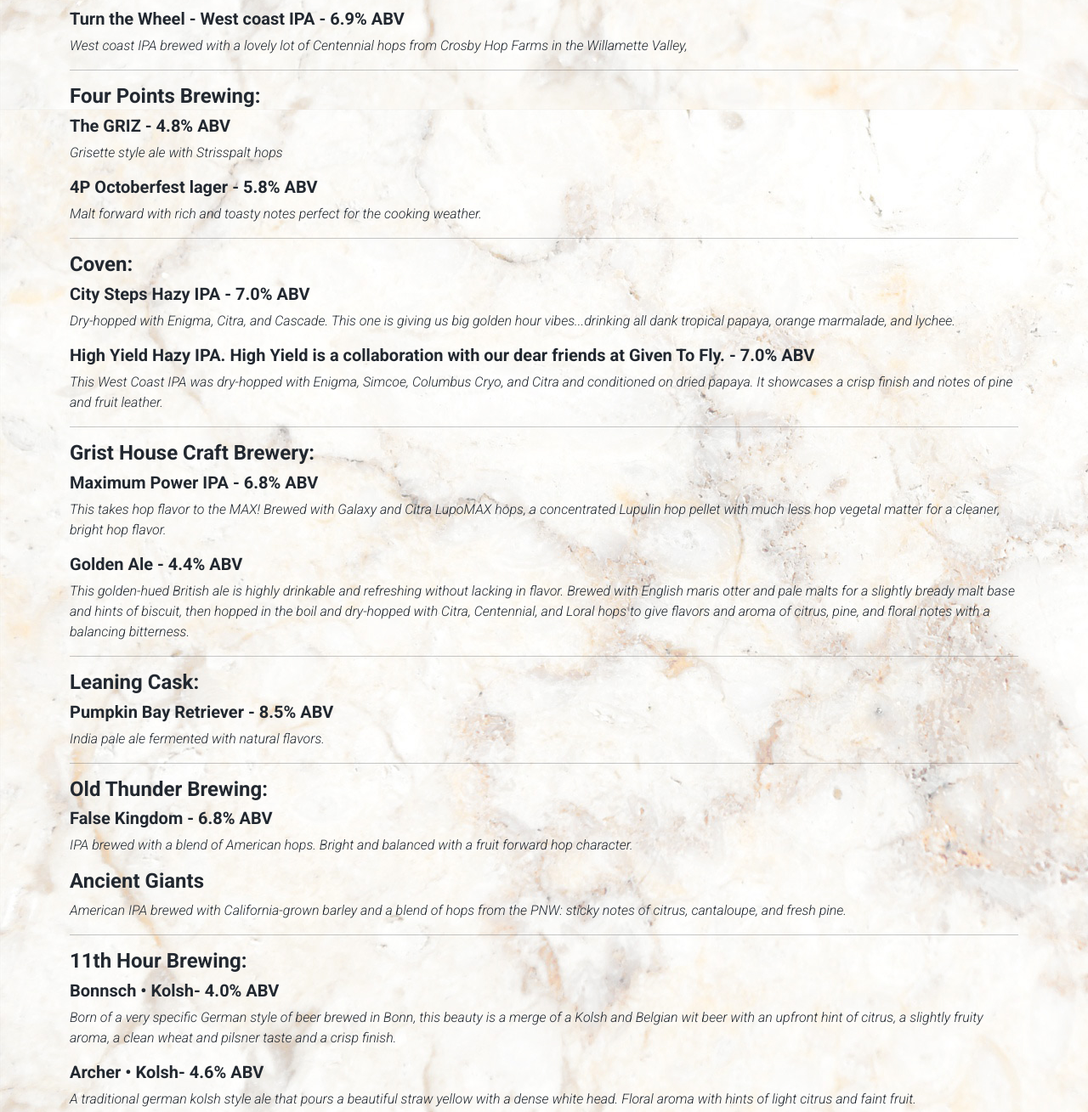
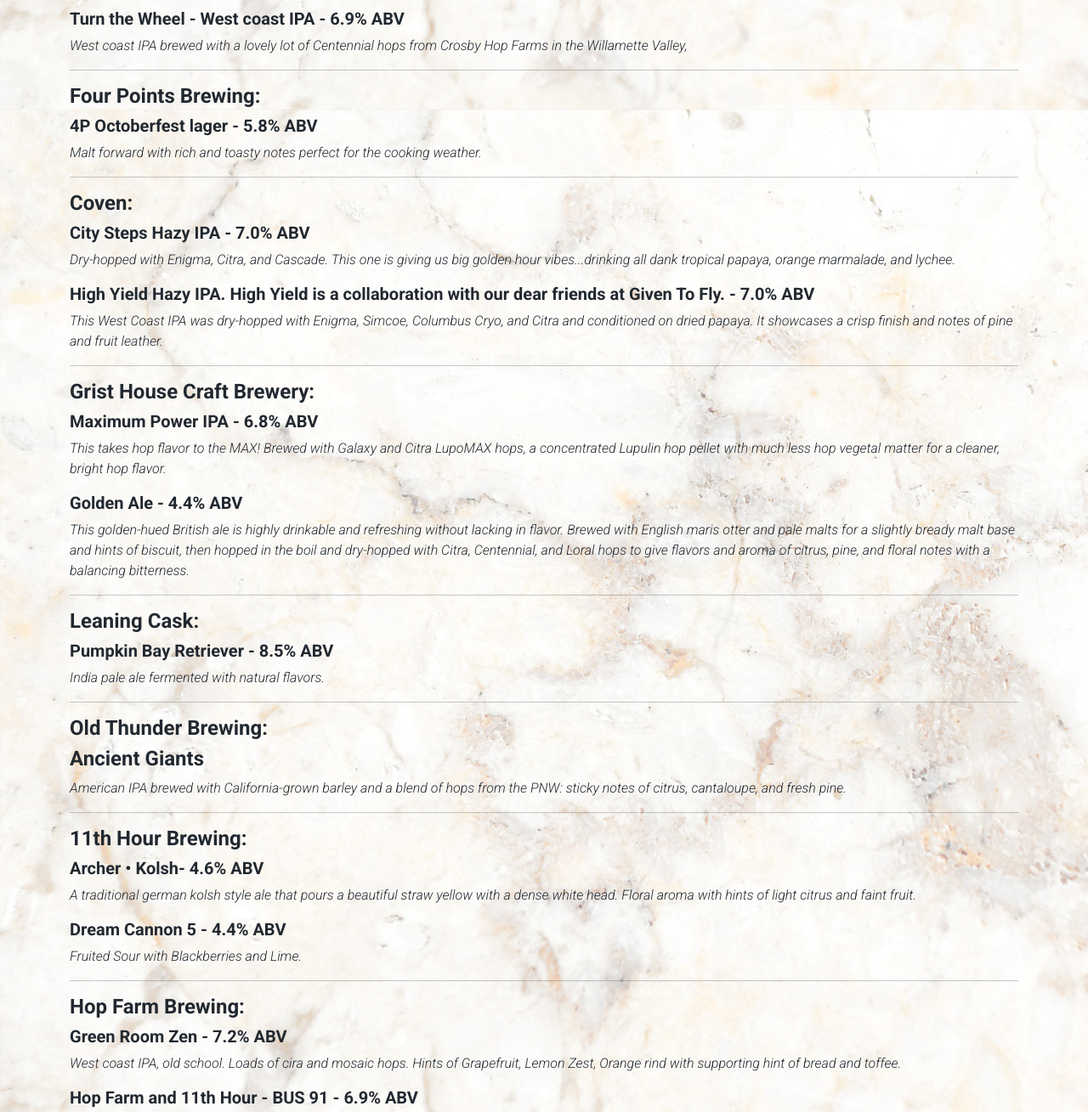
Before and after one commit to mriccelli75/sip_taproom, a website: page index.html in a window 1280 px wide. Shown: the part 2820-4129 px from the top of the page at 85% size. Drawn offline with nearby package versions, Linux system fonts and the light colour scheme.

Commit message:
menu updates to this branch

```diff
--- a/index.html
+++ b/index.html
@@ -190,8 +190,6 @@
                 in the Willamette Valley,</p>
               <hr>
               <h4>Four Points Brewing:</h4>
-              <h5>The GRIZ - 4.8% ABV</h5>
-              <p class="menu-subtext">Grisette style ale with Strisspalt hops</p>
               <h5>4P Octoberfest lager - 5.8% ABV</h5>
               <p class="menu-subtext">Malt forward with rich and toasty notes perfect for the cooking weather.
               </p>
@@ -217,17 +215,10 @@
               <p class="menu-subtext">India pale ale fermented with natural flavors.</p>
               <hr>
               <h4>Old Thunder Brewing:</h4>
-              <h5>False Kingdom - 6.8% ABV </h5>
-              <p class="menu-subtext">IPA brewed with a blend of American hops. Bright and balanced with a fruit forward
-                hop character. </p>
                <h4>Ancient Giants</h4>
                <p class="menu-subtext">American IPA brewed with California-grown barley and a blend of hops from the PNW: sticky notes of citrus, cantaloupe, and fresh pine.</p>
               <hr>
               <h4>11th Hour Brewing:</h4>
-              <h5>Bonnsch • Kolsh- 4.0% ABV</h5>
-              <p class="menu-subtext">Born of a very specific German style of beer brewed in Bonn, this beauty is a
-                merge of a Kolsh and Belgian wit beer with an upfront hint of citrus, a slightly fruity aroma, a clean
-                wheat and pilsner taste and a crisp finish.</p>
               <h5>Archer • Kolsh- 4.6% ABV</h5>
                 <p class="menu-subtext">A traditional german kolsh style ale that pours a beautiful straw yellow with a dense white head. Floral aroma with hints of light citrus and faint fruit.</p>
 
```
